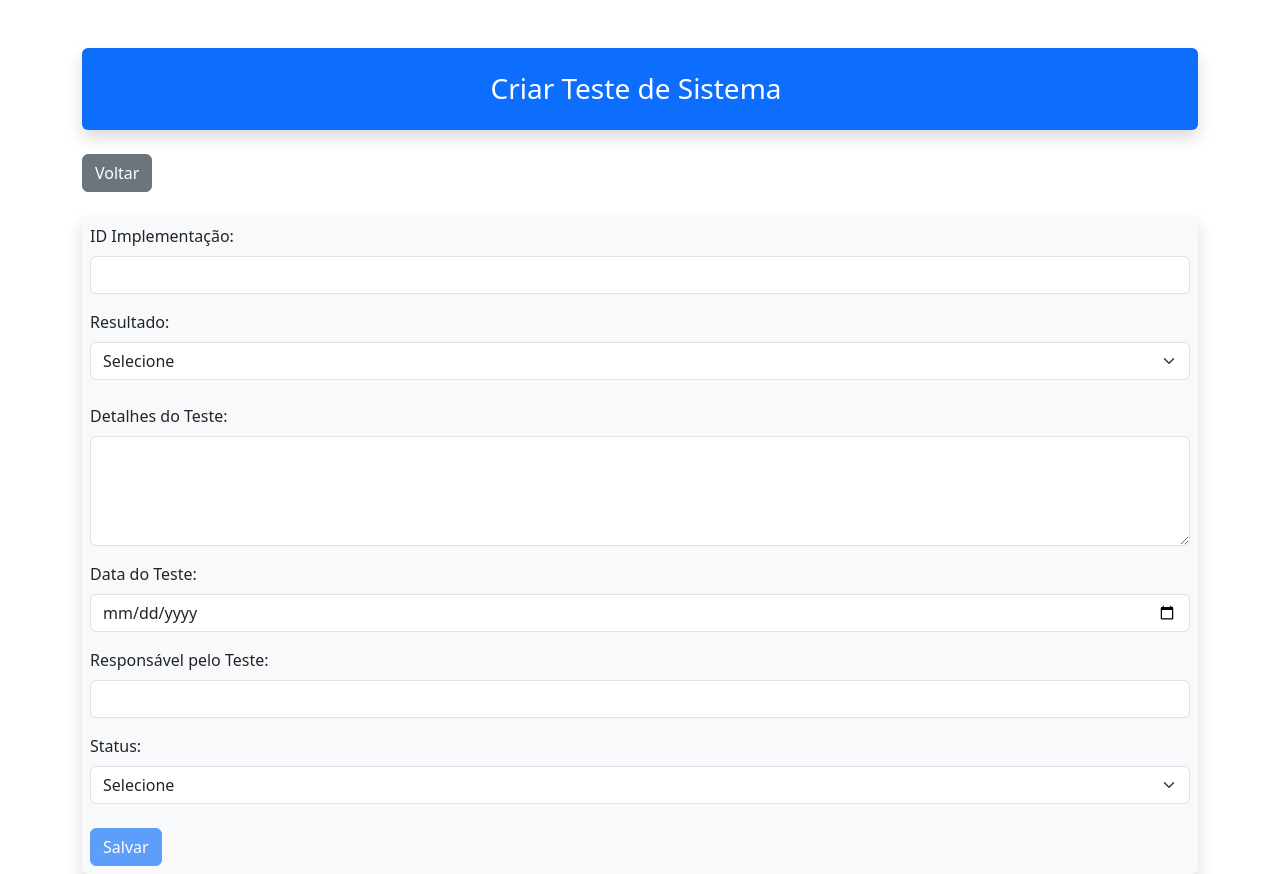
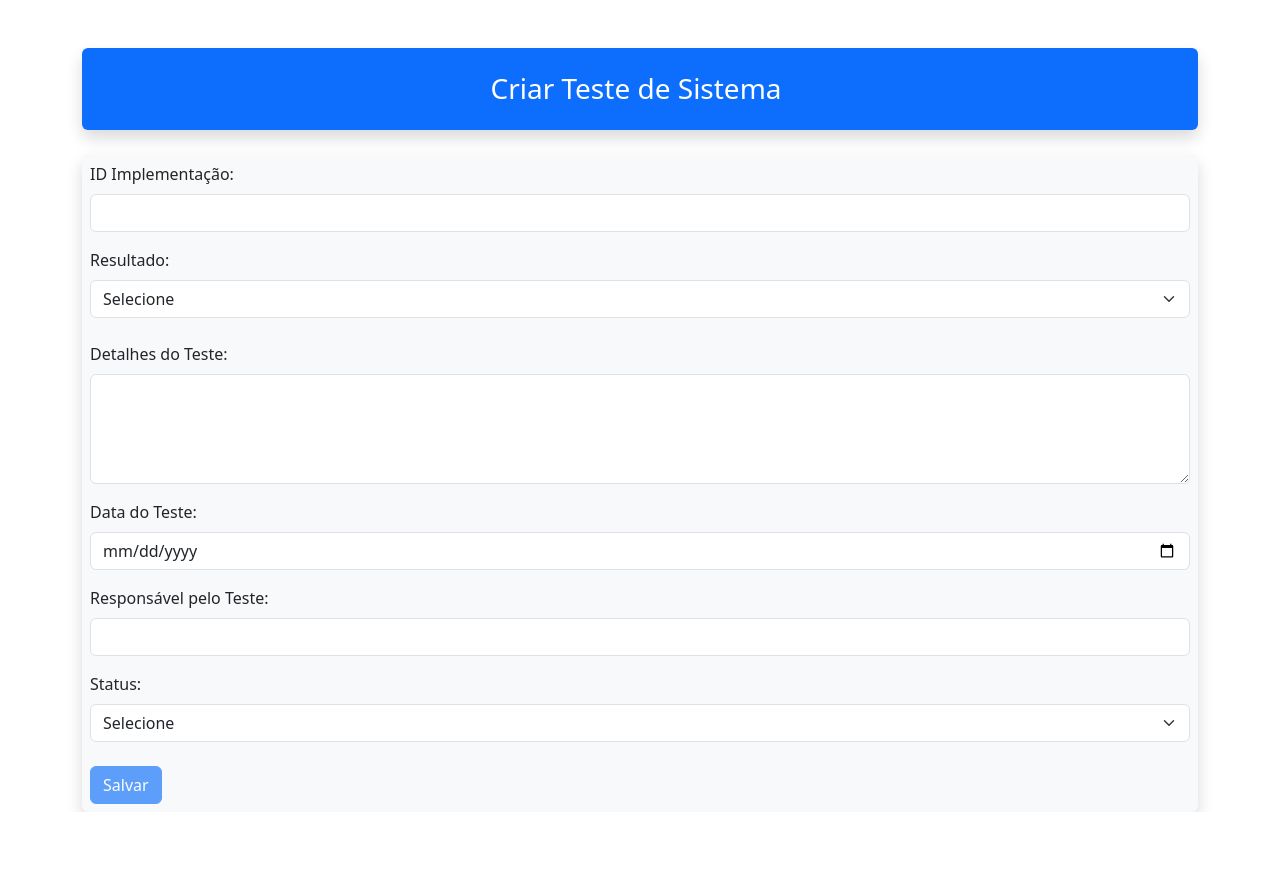
Before and after one commit to ldiexlive/teste-de-sistema, an Angular app: page /post/create in a window 1280 px wide. After the commit the page ends 812 px from the top, so only its background shows below. Built offline with nearby package versions, Linux system fonts and the light colour scheme.

Commit message:
comentado o botão voltar no html

```diff
--- a/src/app/post/create/create.component.html
+++ b/src/app/post/create/create.component.html
@@ -7,12 +7,11 @@
     </h1>
   </div>
 
-
-  <div class="mb-4">
+  <!-- <div class="mb-4">
     <a routerLink="/post/index" class="btn btn-secondary">
       <i class="bi bi-arrow-left"></i> Voltar
     </a>
-  </div>
+  </div> -->
 
   <form [formGroup]="form" (ngSubmit)="submit()" class="shadow p-2 rounded bg-light">
 
--- a/src/app/post/edit/edit.component.html
+++ b/src/app/post/edit/edit.component.html
@@ -7,11 +7,11 @@
     </h1>
   </div>
 
-  <div class="mb-4">
+  <!-- <div class="mb-4">
     <a routerLink="/post/index" class="btn btn-secondary">
       <i class="bi bi-arrow-left"></i> Voltar
     </a>
-  </div>
+  </div> -->
 
   <form [formGroup]="form" (ngSubmit)="submit()" class="shadow p-2 rounded bg-light">
 
--- a/src/app/post/view/view.component.html
+++ b/src/app/post/view/view.component.html
@@ -14,9 +14,9 @@
     <p class="border p-2 bg-light rounded">{{ post.detalhes_teste }}</p>
   </div>
 
-  <div class="mt-4">
+  <!-- <div class="mt-4">
     <a routerLink="/post/index" class="btn btn-secondary">
       <i class="bi bi-arrow-left"></i> Voltar
     </a>
-  </div>
+  </div> -->
 </div>
```
